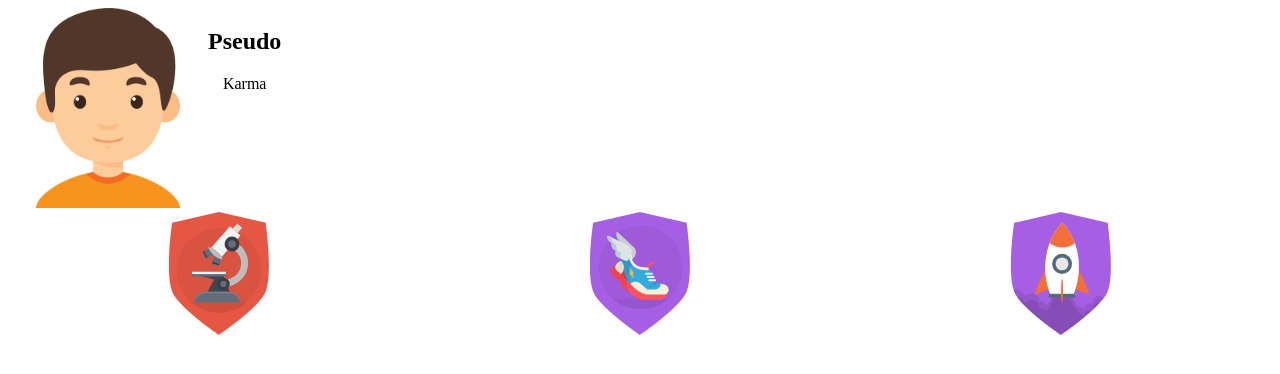
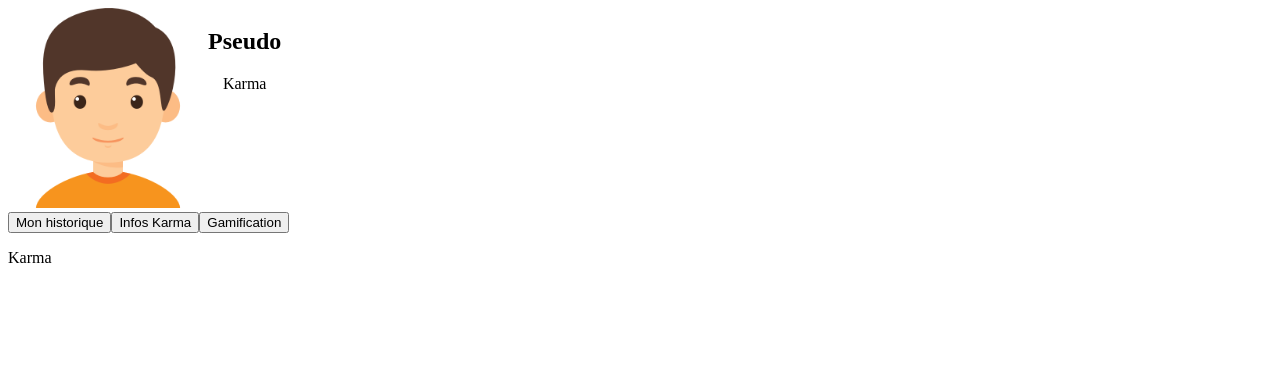
Before and after one commit to b3b3r/e-karma-front, a React (Create React App) app: page /profil/infoskarma in a window 1280 px wide. Shown: the top 374 px of the page. Built offline with nearby package versions, Linux system fonts and the light colour scheme.

Commit message:
ajout router sections profil

```diff
--- a/src/App.jsx
+++ b/src/App.jsx
@@ -1,5 +1,8 @@
 import React from 'react';
 import Profil from './components/Profil';
+import Historique from './components/Historique';
+import Gamification from './components/Gamification';
+import Karma from './components/Karma';
 import { Switch, Route } from 'react-router-dom';
 
 import Components from './Components';
@@ -11,7 +14,14 @@ function App() {
     <div className="App">
       <Switch>
         <Route path="/components" component={Components} />
-        <Route path="/profil" component={Profil} />
+        <Route path="/profil" render={() => (
+          <React.Fragment>
+            <Profil />
+            <Route path="/profil/monhistorique" component={Historique} />
+            <Route path="/profil/infoskarma" component={Karma} />
+            <Route path="/profil/gamification" component={Gamification} />
+          </React.Fragment>
+        )} />
       </Switch>
     </div>
   );
--- /dev/null
+++ b/src/components/Historique.jsx
@@ -0,0 +1,11 @@
+import React from 'react';
+
+function Historique() {
+  return (
+    <div className="Historique">
+      <p>historique</p>
+    </div>
+  )
+}
+
+export default Historique;
--- /dev/null
+++ b/src/components/Karma.jsx
@@ -0,0 +1,10 @@
+import React from 'react';
+
+function Karma() {
+  return (
+    <div className="Karma">
+      <p>Karma</p>
+    </div>
+  )
+}
+export default Karma;
--- a/src/components/Profil.jsx
+++ b/src/components/Profil.jsx
@@ -1,12 +1,12 @@
 import React from 'react';
-import Gamification from './Gamification';
+import Sousmenu from './Sousmenu';
 import Pseudo from './Pseudo';
 
 function Profil() {
   return (
     <div className="Profil">
       <Pseudo />
-      <Gamification />
+      <Sousmenu />
     </div>
   )
 }
--- /dev/null
+++ b/src/components/Sousmenu.jsx
@@ -0,0 +1,15 @@
+import React from 'react';
+import { Link } from "react-router-dom";
+import './Sousmenu.scss';
+
+function Sousmenu() {
+  return (
+    <div className="Sousmenu">
+      <Link to="/profil/monhistorique"><button>Mon historique</button></Link>
+      <Link to="/profil/infoskarma"><button>Infos Karma</button></Link>
+      <Link to="/profil/gamification"><button>Gamification</button></Link>
+    </div>
+  )
+}
+
+export default Sousmenu;
--- /dev/null
+++ b/src/components/Sousmenu.scss
@@ -0,0 +1,12 @@
+.Sousmenu{
+  display: flex;
+  .mon-historique{
+    margin: 50px;
+  }
+  .infos-karma{
+    margin: 50px;
+  }
+  .gamification{
+    margin: 50px;
+  }
+}
```
